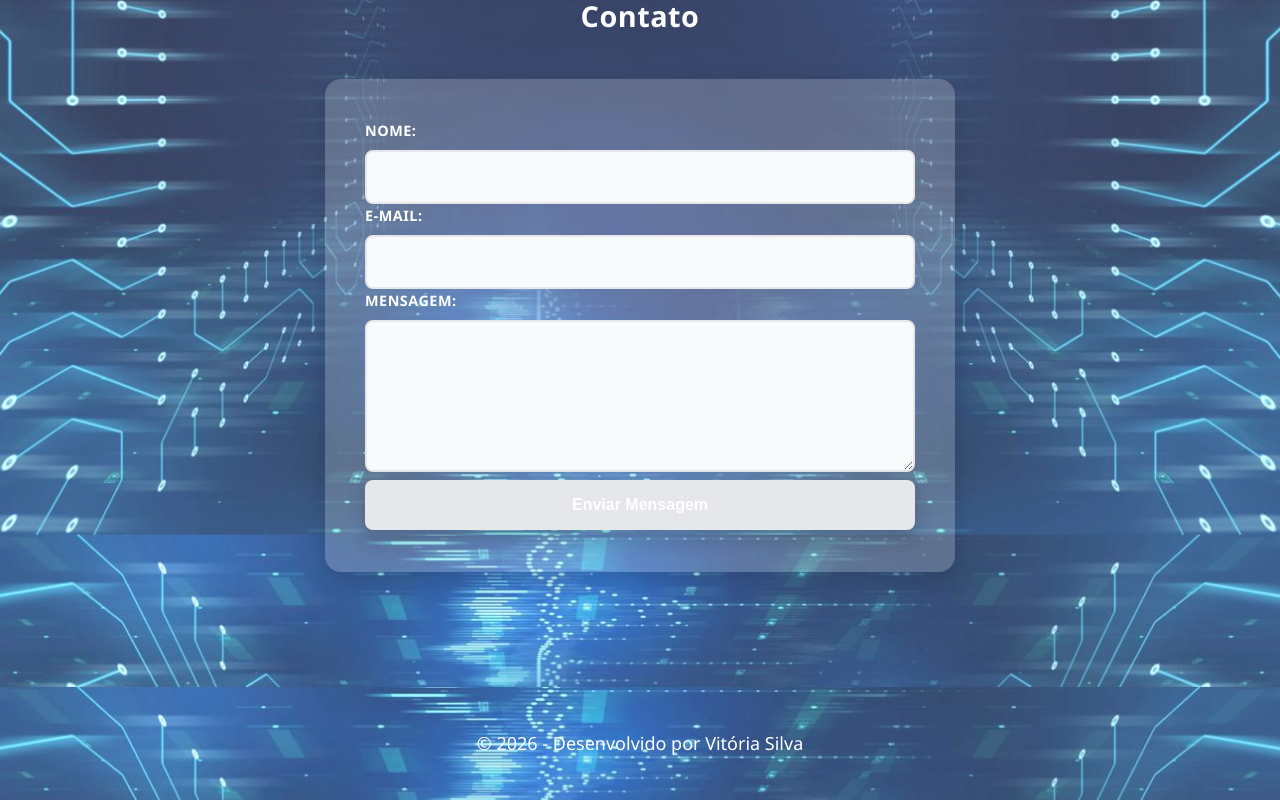
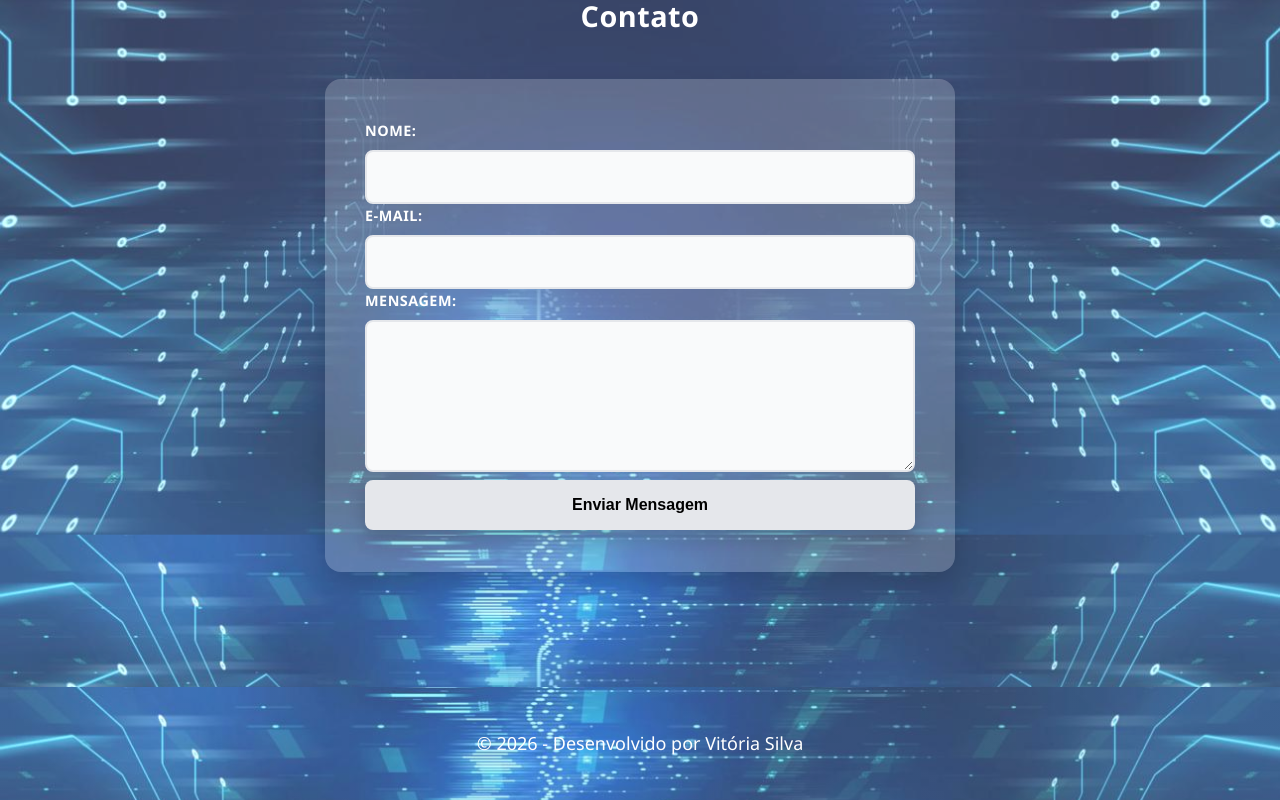
Before and after one commit to vitoriaconsyl-create/portfolio-react, a React (Vite) app: page / in a window 1280 px wide. In both pictures the pointer is over the button "Enviar Mensagem". Shown: the part 1172-1972 px from the top of the page. Built offline with nearby package versions, Linux system fonts and the light colour scheme.

Commit message:
alterando cor no hover

```diff
--- a/src/index.css
+++ b/src/index.css
@@ -222,7 +222,7 @@ form button:hover {
   /*efeito de movimento no botão*/
   box-shadow: 0 8px 20px rgb(0, 0, 0, 0.2);
   background: var(--primary-hover);
-
+  color: #000000;
 }
 
 #contato h2 {
```
